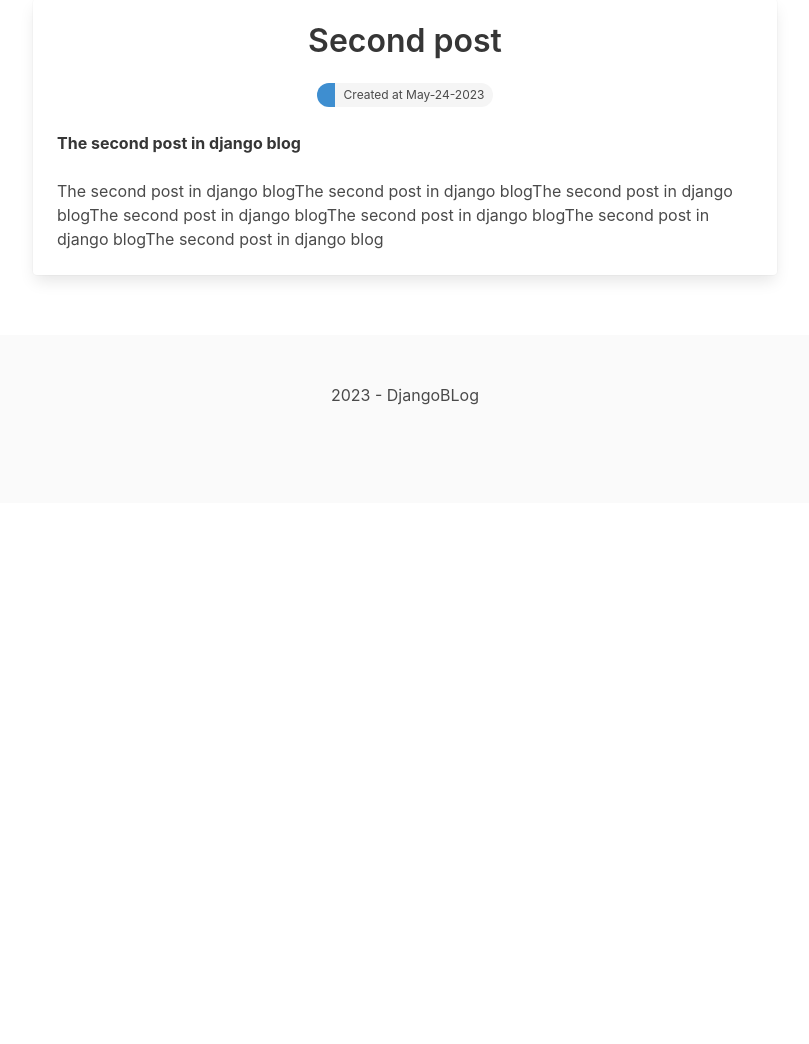
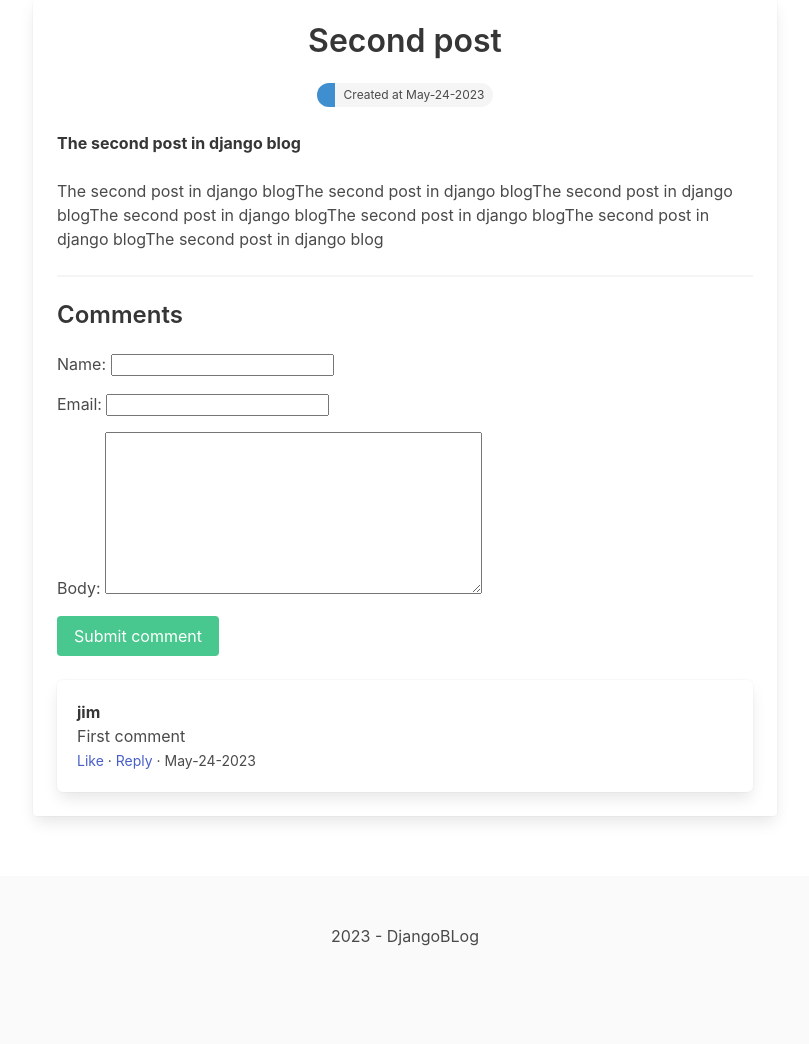
Before and after one commit to Aleinno001/djangoProject, a Django app: a page that uses blog/templates/blog/detail.html in a window 1280 px wide. Shown: the part 113-1157 px from the top of the page, without its empty margins (235-1044 px from the left). Before the commit the page ends 518 px from the top, so only its background shows below. Run offline with Django 4.2, Linux system fonts and the light colour scheme; data comes from the database, SQL or seed files in the repository; both versions use the stored data as it was after the commit; some libraries are stand-ins or nearby versions.

Commit message:
Added comment functionalities

```diff
--- a/blog/templates/blog/detail.html
+++ b/blog/templates/blog/detail.html
@@ -21,9 +21,44 @@
                         <div class="content article-intro">
                             <strong>{{ post.intro }}</strong>
                         </div>
-                        <div class="content article-intro">
+                        <div class="content article-body">
                             {{ post.body|safe }}
                         </div>
+                        <hr>
+                        <div class="content article-comments">
+                            <h2 class="subtitle is-4">Comments</h2>
+
+                            <form method="post">
+
+                                {% csrf_token %}
+
+                                {{ form.as_p }}
+
+                                <div class="field">
+                                    <div class="control">
+                                        <button class="button is-success">Submit comment</button>
+                                    </div>
+                                </div>
+                            </form>
+                        </div>
+
+                        {% for comment in post.comments.all %}
+                            <div class="box">
+                                <article class="media">
+                                    <div class="media-content">
+                                        <div class="content">
+                                            <p>
+                                                <strong>{{ comment.name }}</strong>
+                                                <br>
+                                                {{ comment.body }}
+                                                <br>
+                                                <small><a>Like</a> · <a>Reply</a> · {{ comment.created|date:'M-d-Y' }}</small>
+                                            </p>
+                                        </div>
+                                    </div>
+                                </article>
+                            </div>
+                        {% endfor %}
                     </div>
                 </div>
                 <!-- END ARTICLE -->
--- a/blog/views.py
+++ b/blog/views.py
@@ -1,10 +1,24 @@
-from django.shortcuts import render, get_object_or_404
+from django.shortcuts import render, get_object_or_404, redirect
 
-from blog.models import Post
+from .models import Post
+from .forms import CommentForm
 
 
 # Create your views here.
 def detail(request, slug):
     post = get_object_or_404(Post, slug=slug)
 
-    return render(request, 'blog/detail.html', {'post': post})
+    if request.method == 'POST':
+        form = CommentForm(request.POST)
+        if form.is_valid():
+            comment = form.save(commit=False)
+            comment.post=post
+            comment.save()
+
+            return redirect('post_detail', slug=slug)
+        else:
+            form = CommentForm()
+
+    form = CommentForm()
+
+    return render(request, 'blog/detail.html', {'post': post, 'form': form})
```
Also changed, not shown: db.sqlite3.
